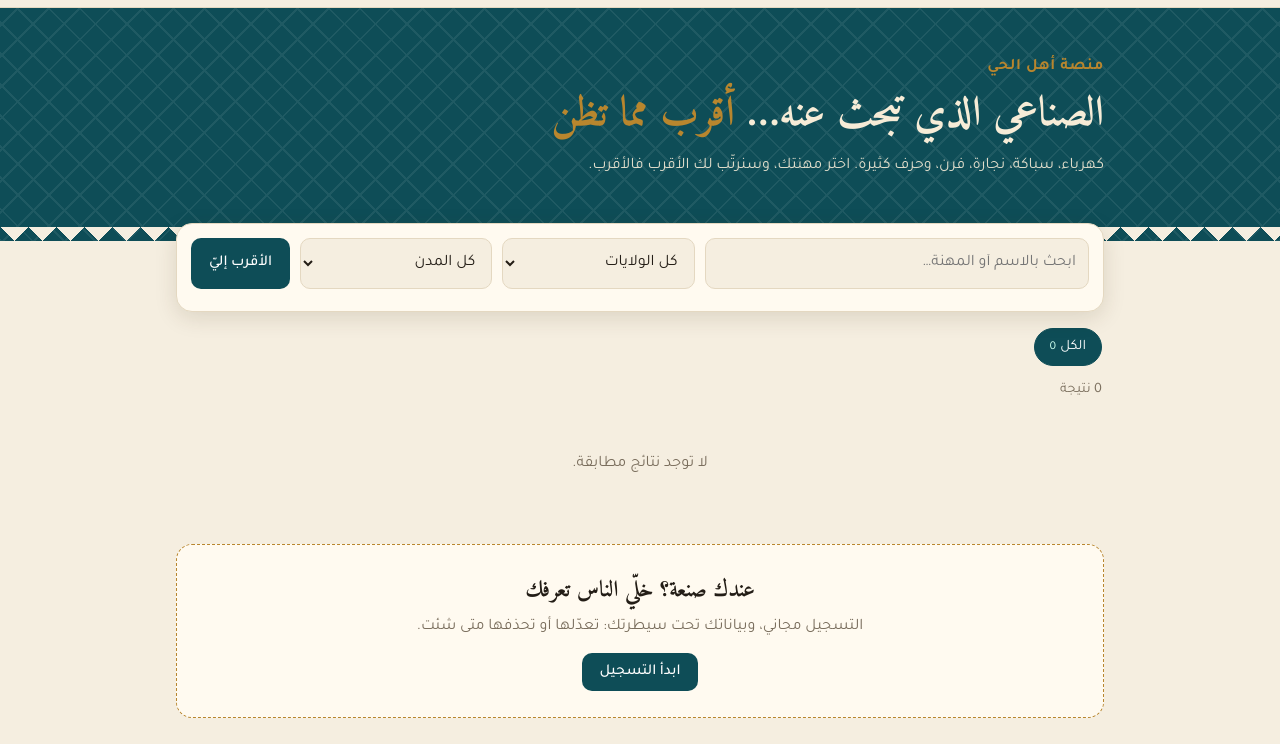
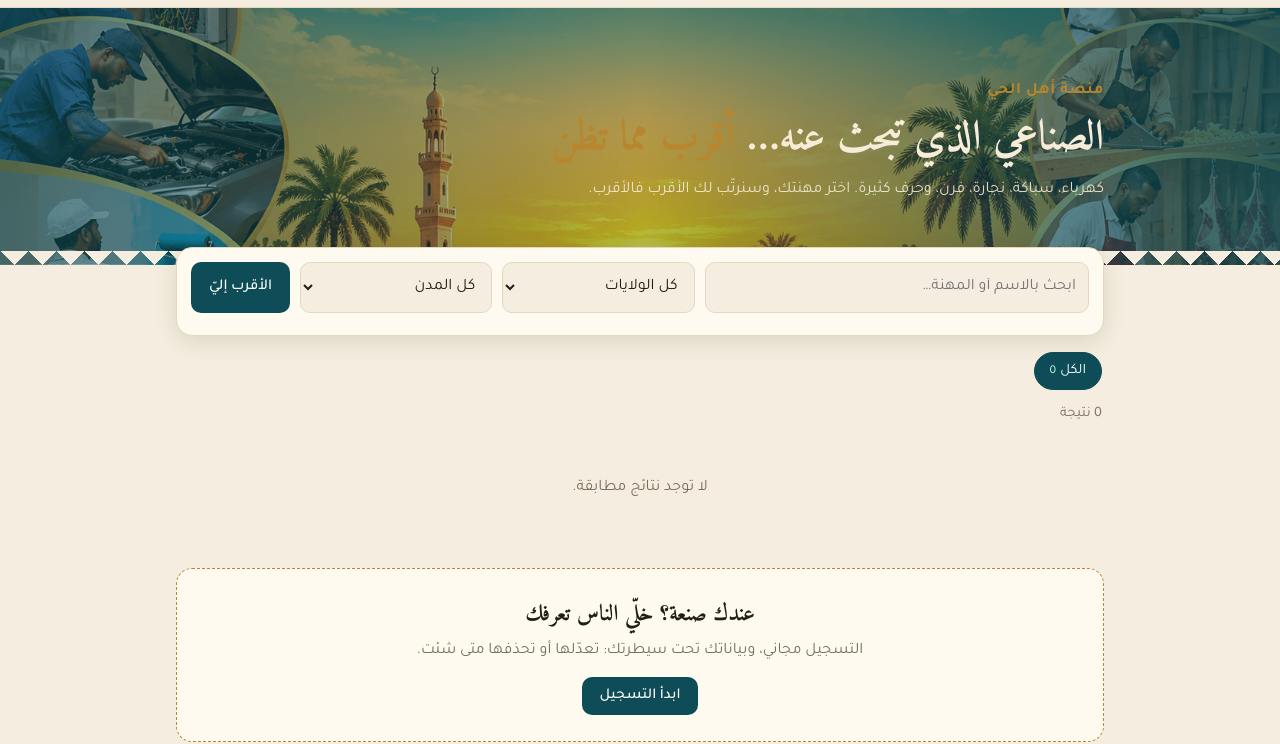
Before and after one commit to mohammedabdalkreem205-blip/qareeb, a plain HTML site: page index.html in a window 1280 px wide. Shown: the part 61-805 px from the top of the page. Drawn offline with nearby package versions, Linux system fonts and the light colour scheme; no server answers.

Commit message:
Revamp hero section with gradient and background image
Updated the hero section styles with a new background image and gradient.

```diff
--- a/style.css
+++ b/style.css
@@ -13,9 +13,22 @@ body{font-family:Tajawal,"Segoe UI",Tahoma,sans-serif;background:var(--bg);color
 .btn.gold{background:var(--gold);color:#1b1408}.btn.ghost{background:var(--chip);color:var(--ink)}
 .ic{width:40px;height:40px;border-radius:10px;border:1px solid var(--line);background:var(--card);color:var(--ink);display:grid;place-items:center;cursor:pointer}
 button:focus-visible,input:focus-visible,select:focus-visible,textarea:focus-visible,a:focus-visible{outline:2px solid var(--gold);outline-offset:2px}
-.hero{background:var(--nile);color:#f6ecd7;padding:46px 0 0;position:relative;overflow:hidden}
-.hero::before{content:"";position:absolute;inset:0;opacity:.07;background:repeating-linear-gradient(45deg,#fff 0 2px,transparent 2px 22px),repeating-linear-gradient(-45deg,#fff 0 2px,transparent 2px 22px)}
+
+/* --- قسم الواجهة الرئيسية (مع الصورة) --- */
+.hero {
+  background-image: linear-gradient(to left, rgba(14, 77, 87, 0.85) 0%, rgba(14, 77, 87, 0.3) 50%, rgba(14, 77, 87, 0.7) 100%), url('hero-bg.jpg');
+  background-size: cover;
+  background-position: center;
+  background-repeat: no-repeat;
+  color: #f6ecd7;
+  padding: 70px 0 0;
+  position: relative;
+  overflow: hidden;
+}
+.hero::before { display: none; }
 .hero .wrap{position:relative;padding-bottom:46px}
+/* -------------------------------------- */
+
 .eyebrow{color:var(--gold);font-weight:700;letter-spacing:.04em;margin-bottom:6px}
 .hero h1{font:700 clamp(1.7rem,5vw,2.6rem)/1.35 Amiri,serif;margin-bottom:10px}
 .hero em{font-style:normal;color:var(--gold)}
```
